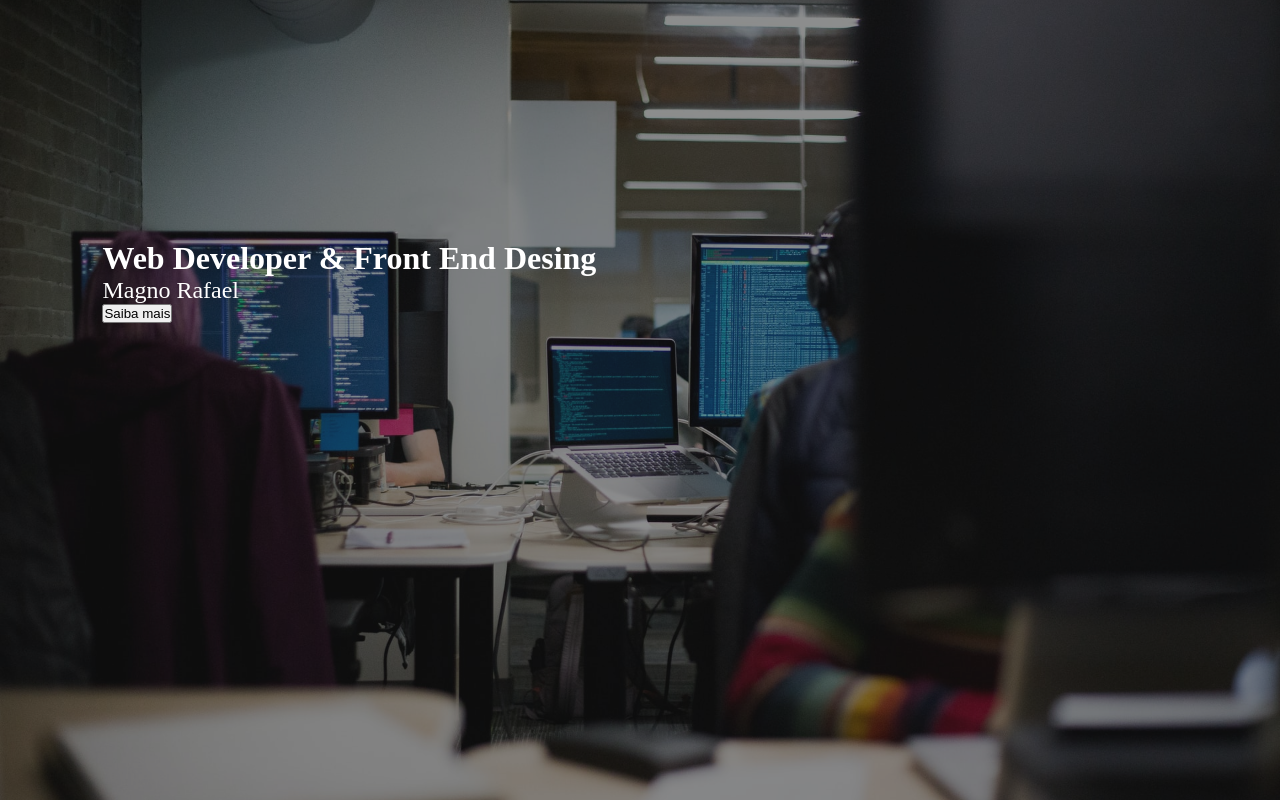
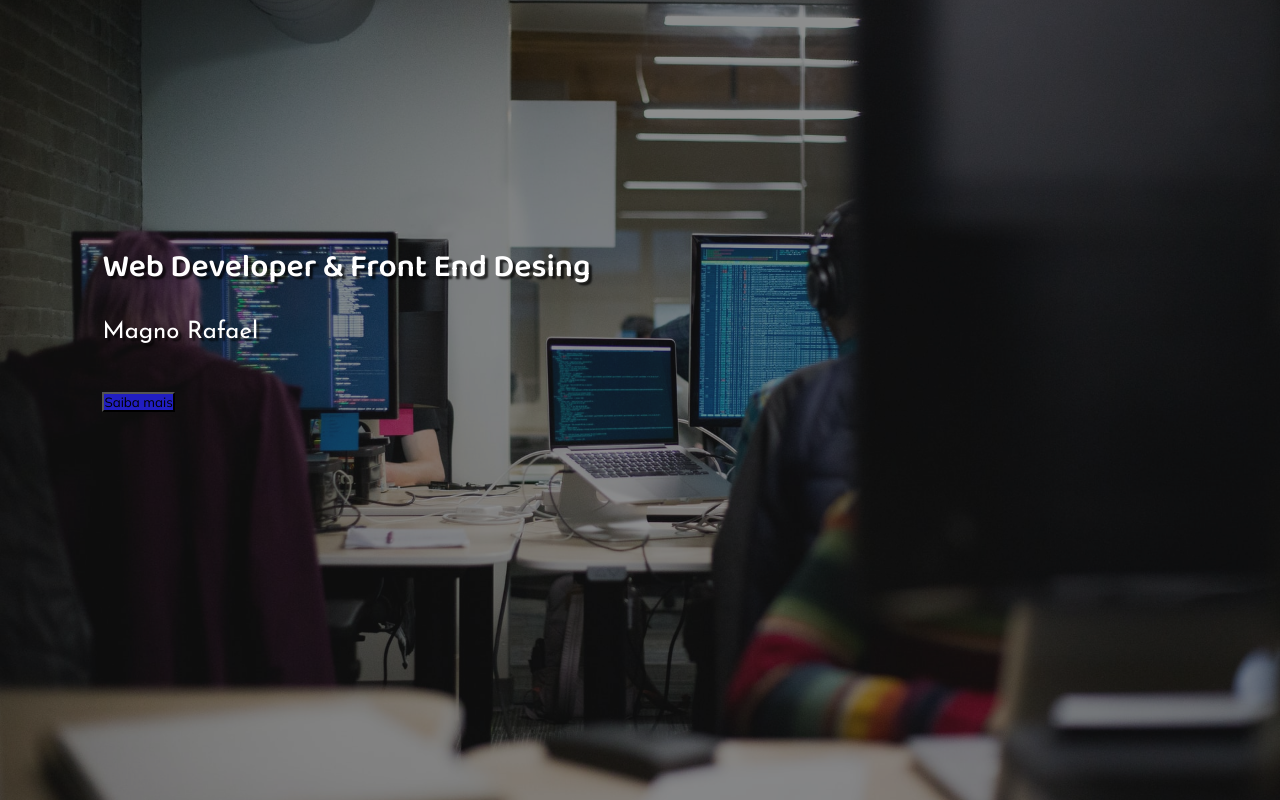
Before and after one commit to magrafa/Projeto-site, a plain HTML site: page index.html in a window 1280 px wide. Drawn offline with Linux system fonts and the light colour scheme.

Commit message:
font size cabeçalho

```diff
--- a/css/style.css
+++ b/css/style.css
@@ -34,9 +34,24 @@ header{
 
 .banner h1{
     color: #ffffff;
-    font-size: 2em;
+    font-size: 2rem;
+    font-family: "Baloo 2",serif;
+    font-weight: 600;
+    text-shadow: .2rem .2rem 2px rgba(0, 0, 0, 0.72);
+    line-height: 3.5rem;
+    margin-bottom: 0.5rem;
 }
 .banner p{
     color: #ffffff;
-    font-size: 1.5em;
+    font-size: 1.5rem;
+    font-family: "Josefin Sans",serif;
+    font-weight: 400;
+    text-shadow: .2rem .2rem 2px rgba(0, 0, 0, 0.72);
+    line-height: 3.5rem;
+    margin-bottom: 2rem;
 }
+.banner button{
+  font-family:"Mulish", serif;
+  color: #000;
+  background-color: #211ec2;
+}
```
